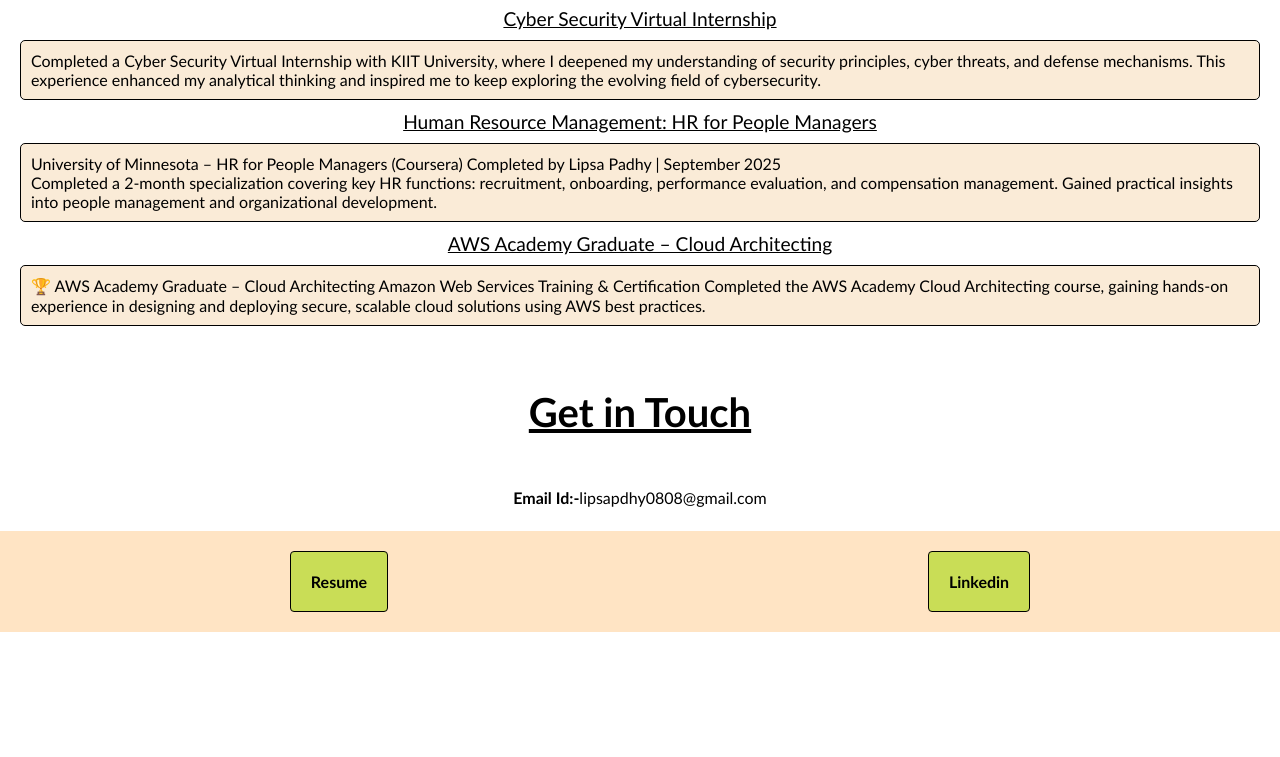
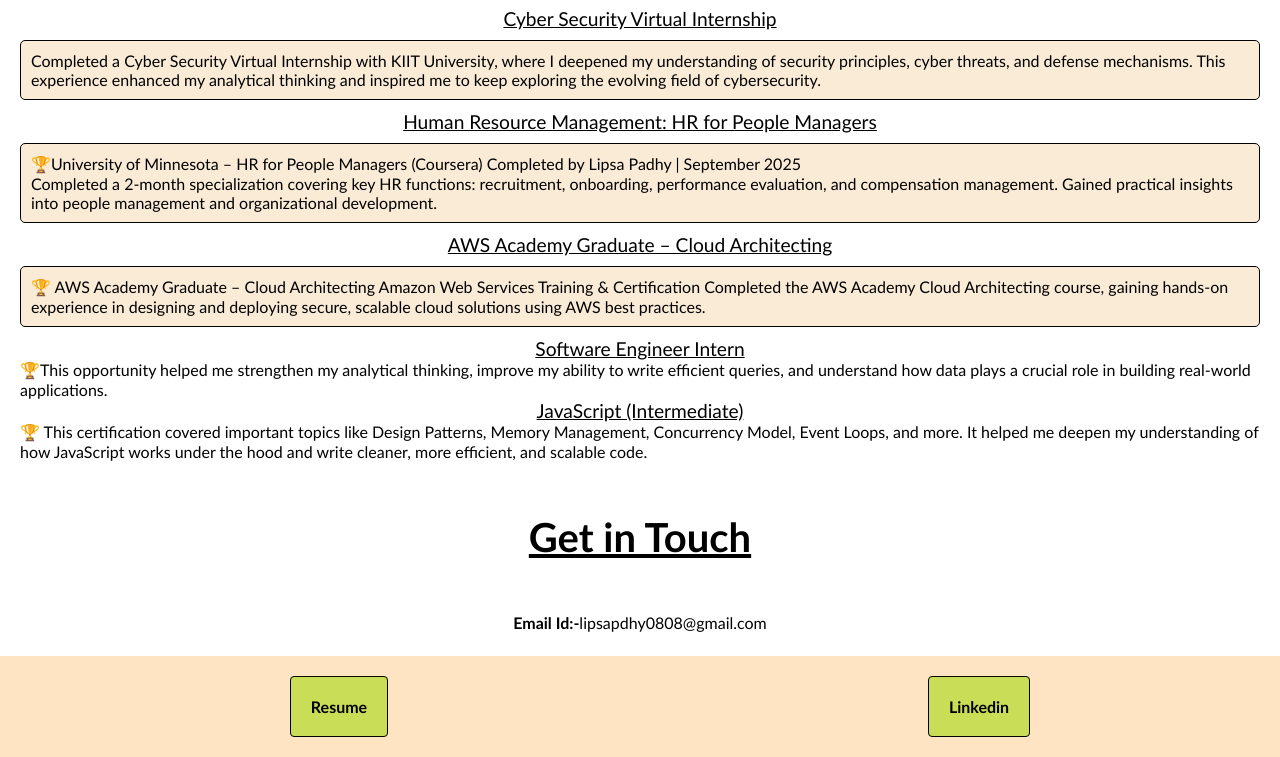
Before and after one commit to Lipsapadhy/Portfolio-website, a plain HTML site: page index.html in a window 1280 px wide. Shown: the part 1987-2744 px from the top of the page. Before the commit the page ends 2619 px from the top, so only its background shows below. Drawn offline with Linux system fonts and the light colour scheme.

Commit message:
added some more certification

```diff
--- a/index.html
+++ b/index.html
@@ -107,7 +107,7 @@ JavaScript to implement interactivity and functionality</a>
                 </div>
                  <li><a href="https://www.coursera.org/account/accomplishments/verify/9M84SIQB8HC8">Human Resource Management: HR for People Managers</a></li>
                 <div class="certificate2">
-                    <a>University of Minnesota – HR for People Managers (Coursera)
+                    <a> 🏆University of Minnesota – HR for People Managers (Coursera)
 Completed by Lipsa Padhy | September 2025 <br>
 
 Completed a 2-month specialization covering key HR functions: recruitment, onboarding, performance evaluation, and compensation management. Gained practical insights into people management and organizational development.</a>
@@ -117,6 +117,14 @@ Completed a 2-month specialization covering key HR functions: recruitment, onboa
                     <a>🏆 AWS Academy Graduate – Cloud Architecting
 Amazon Web Services Training & Certification
 Completed the AWS Academy Cloud Architecting course, gaining hands-on experience in designing and deploying secure, scalable cloud solutions using AWS best practices.</a>
+                </div>
+                 <li><a href="https://www.hackerrank.com/certificates/43313c1fdd1b">Software Engineer Intern</a></li>
+                <div class="certificate4">
+                    <a>🏆This opportunity helped me strengthen my analytical thinking, improve my ability to write efficient queries, and understand how data plays a crucial role in building real-world applications.</a>
+                </div>
+                 <li><a href="https://www.hackerrank.com/certificates/1d5da7a14629">JavaScript (Intermediate)</a></li>
+                <div class="certificate5">
+                    <a>🏆 This certification covered important topics like Design Patterns, Memory Management, Concurrency Model, Event Loops, and more. It helped me deepen my understanding of how JavaScript works under the hood and write cleaner, more efficient, and scalable code.</a>
                 </div>
 
             </div>
```
